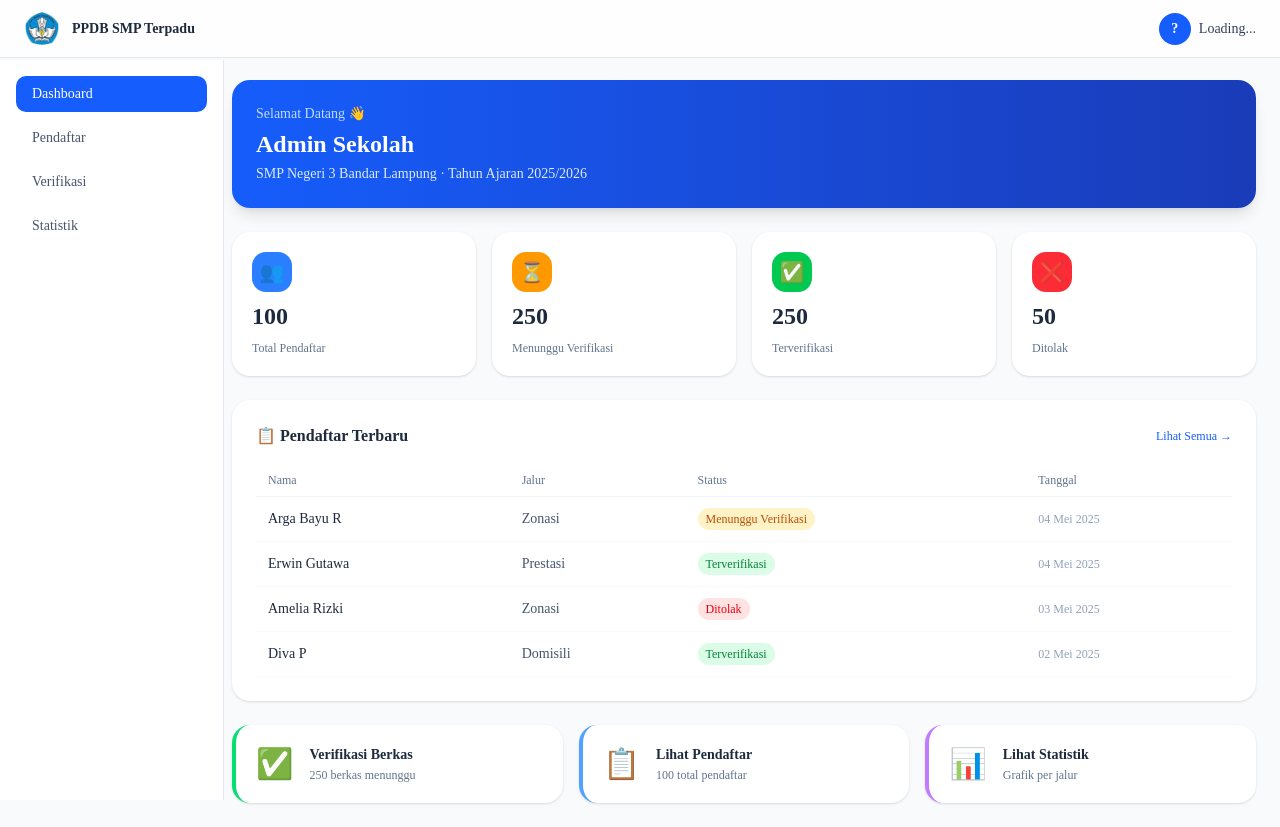
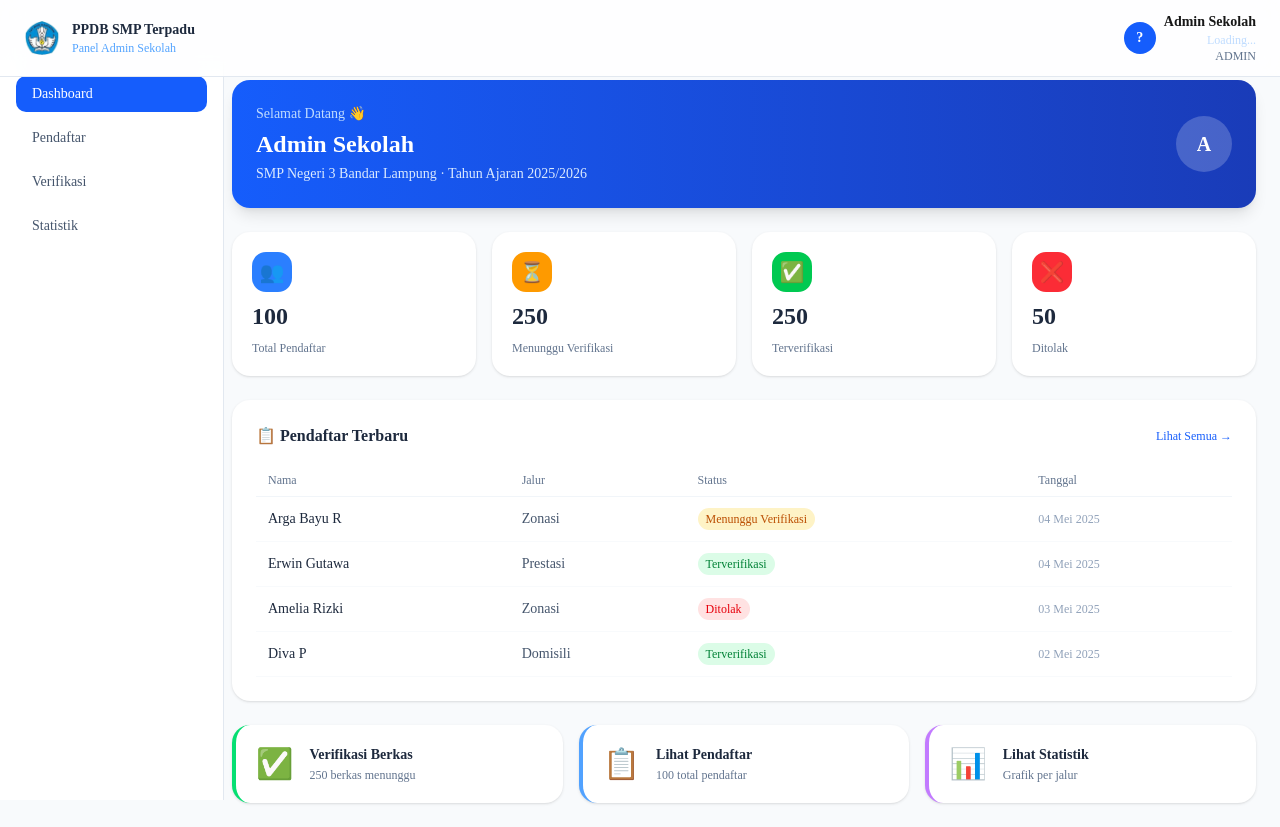
Before and after one commit to argabayu-cloud/ppdb-system, a Next.js app in the folder frontend-ppdb/: page /adminsekolah/dashboard in a window 1280 px wide. Built offline with nearby package versions, Linux system fonts and the light colour scheme; sample sign-in values are in the browser's storage.

Commit message:
feat: implement admin dashboard page and navigation component

```diff
--- a/frontend-ppdb/src/app/adminsekolah/dashboard/page.tsx
+++ b/frontend-ppdb/src/app/adminsekolah/dashboard/page.tsx
@@ -1,56 +1,179 @@
 "use client";
 
+import { useEffect, useState } from "react";
+import { Skeleton } from "@/components/ui/skeleton";
+import { useRouter } from "next/navigation";
+
 const statsData = [
-  { label: "Total Pendaftar", value: 100, icon: "👥", color: "bg-blue-500" },
-  { label: "Menunggu Verifikasi", value: 250, icon: "⏳", color: "bg-amber-500" },
-  { label: "Terverifikasi", value: 250, icon: "✅", color: "bg-green-500" },
-  { label: "Ditolak", value: 50, icon: "❌", color: "bg-red-500" },
+  {
+    label: "Total Pendaftar",
+    value: 100,
+    icon: "👥",
+    color: "bg-blue-500",
+  },
+  {
+    label: "Menunggu Verifikasi",
+    value: 250,
+    icon: "⏳",
+    color: "bg-amber-500",
+  },
+  {
+    label: "Terverifikasi",
+    value: 250,
+    icon: "✅",
+    color: "bg-green-500",
+  },
+  {
+    label: "Ditolak",
+    value: 50,
+    icon: "❌",
+    color: "bg-red-500",
+  },
 ];
 
 const pendaftarTerbaru = [
-  { nama: "Arga Bayu R", jalur: "Zonasi", status: "Menunggu Verifikasi", tanggal: "04 Mei 2025" },
-  { nama: "Erwin Gutawa", jalur: "Prestasi", status: "Terverifikasi", tanggal: "04 Mei 2025" },
-  { nama: "Amelia Rizki", jalur: "Zonasi", status: "Ditolak", tanggal: "03 Mei 2025" },
-  { nama: "Diva P", jalur: "Domisili", status: "Terverifikasi", tanggal: "02 Mei 2025" },
+  {
+    nama: "Arga Bayu R",
+    jalur: "Zonasi",
+    status: "Menunggu Verifikasi",
+    tanggal: "04 Mei 2025",
+  },
+  {
+    nama: "Erwin Gutawa",
+    jalur: "Prestasi",
+    status: "Terverifikasi",
+    tanggal: "04 Mei 2025",
+  },
+  {
+    nama: "Amelia Rizki",
+    jalur: "Zonasi",
+    status: "Ditolak",
+    tanggal: "03 Mei 2025",
+  },
+  {
+    nama: "Diva P",
+    jalur: "Domisili",
+    status: "Terverifikasi",
+    tanggal: "02 Mei 2025",
+  },
 ];
 
 const statusWarna: Record<string, string> = {
   "Menunggu Verifikasi": "bg-amber-100 text-amber-700",
-  "Terverifikasi": "bg-green-100 text-green-700",
-  "Ditolak": "bg-red-100 text-red-600",
+  Terverifikasi: "bg-green-100 text-green-700",
+  Ditolak: "bg-red-100 text-red-600",
 };
 
 export default function AdminDashboardPage() {
+  const router = useRouter();
+
+  const [loading, setLoading] = useState<boolean>(true);
+  const [admin, setAdmin] = useState<any>(null);
+
+  // 🔐 Protect Admin Route + Ambil Admin
+  useEffect(() => {
+    const token = localStorage.getItem("adminToken");
+    const storedAdmin = localStorage.getItem("admin");
+
+    if (!token) {
+      router.push("/admin/login");
+      return;
+    }
+
+    if (storedAdmin) {
+      setAdmin(JSON.parse(storedAdmin));
+    }
+
+    const timer = setTimeout(() => {
+      setLoading(false);
+    }, 1500);
+
+    return () => clearTimeout(timer);
+  }, [router]);
+
   return (
     <div className="flex flex-col gap-6">
       {/* Welcome */}
-      <div className="bg-gradient-to-r from-blue-600 to-blue-800 rounded-2xl p-6 text-white shadow-lg">
-        <p className="text-blue-200 text-sm mb-1">Selamat Datang 👋</p>
-        <h1 className="text-2xl font-bold">Admin Sekolah</h1>
+      {loading ? (
+        <Skeleton className="h-36 w-full rounded-2xl" />
+      ) : (
+        <div className="bg-gradient-to-r from-blue-600 to-blue-800 rounded-2xl p-6 text-white shadow-lg flex items-center justify-between">
+          <div>
+            <p className="text-blue-200 text-sm mb-1">
+              Selamat Datang 👋
+            </p>
+
+            <h1 className="text-2xl font-bold">
+              {admin?.nama || "Admin Sekolah"}
+            </h1>
+
             <p className="text-blue-100 text-sm mt-1">
-          SMP Negeri 3 Bandar Lampung · Tahun Ajaran 2025/2026
+              SMP Negeri 3 Bandar Lampung · Tahun Ajaran
+              2025/2026
             </p>
           </div>
 
+          {/* Avatar */}
+          <div className="w-14 h-14 rounded-full bg-white/20 flex items-center justify-center text-xl font-bold">
+            {admin?.nama
+              ?.split(" ")
+              .map((n: string) => n[0])
+              .join("")
+              .slice(0, 2)
+              .toUpperCase() || "A"}
+          </div>
+        </div>
+      )}
+
       {/* Stats */}
+      {loading ? (
+        <div className="grid grid-cols-2 sm:grid-cols-4 gap-4">
+          {[...Array(4)].map((_, i) => (
+            <Skeleton
+              key={i}
+              className="h-32 w-full rounded-2xl"
+            />
+          ))}
+        </div>
+      ) : (
         <div className="grid grid-cols-2 sm:grid-cols-4 gap-4">
           {statsData.map((stat) => (
-          <div key={stat.label} className="bg-white rounded-2xl shadow p-5 flex flex-col gap-2">
-            <div className={`w-10 h-10 rounded-xl ${stat.color} flex items-center justify-center text-xl`}>
+            <div
+              key={stat.label}
+              className="bg-white rounded-2xl shadow p-5 flex flex-col gap-2"
+            >
+              <div
+                className={`w-10 h-10 rounded-xl ${stat.color} flex items-center justify-center text-xl`}
+              >
                 {stat.icon}
               </div>
-            <p className="text-2xl font-bold text-slate-800">{stat.value}</p>
-            <p className="text-xs text-slate-500">{stat.label}</p>
+
+              <p className="text-2xl font-bold text-slate-800">
+                {stat.value}
+              </p>
+
+              <p className="text-xs text-slate-500">
+                {stat.label}
+              </p>
             </div>
           ))}
         </div>
+      )}
 
       {/* Pendaftar Terbaru */}
+      {loading ? (
+        <Skeleton className="h-80 w-full rounded-2xl" />
+      ) : (
         <div className="bg-white rounded-2xl shadow p-6">
           <div className="flex items-center justify-between mb-4">
-          <h2 className="font-semibold text-slate-800">📋 Pendaftar Terbaru</h2>
-          <a href="/admin/pendaftar"
-            className="text-xs text-blue-600 hover:underline font-medium">
+            <h2 className="font-semibold text-slate-800">
+              📋 Pendaftar Terbaru
+            </h2>
+
+            <a
+              href="/admin/pendaftar"
+              className="text-xs text-blue-600 hover:underline font-medium"
+            >
               Lihat Semua →
             </a>
           </div>
@@ -59,47 +182,114 @@ export default function AdminDashboardPage() {
             <table className="w-full text-sm">
               <thead>
                 <tr className="border-b border-slate-100">
-                <th className="text-left py-2 px-3 text-xs text-slate-500 font-medium">Nama</th>
-                <th className="text-left py-2 px-3 text-xs text-slate-500 font-medium">Jalur</th>
-                <th className="text-left py-2 px-3 text-xs text-slate-500 font-medium">Status</th>
-                <th className="text-left py-2 px-3 text-xs text-slate-500 font-medium">Tanggal</th>
+                  <th className="text-left py-2 px-3 text-xs text-slate-500 font-medium">
+                    Nama
+                  </th>
+
+                  <th className="text-left py-2 px-3 text-xs text-slate-500 font-medium">
+                    Jalur
+                  </th>
+
+                  <th className="text-left py-2 px-3 text-xs text-slate-500 font-medium">
+                    Status
+                  </th>
+
+                  <th className="text-left py-2 px-3 text-xs text-slate-500 font-medium">
+                    Tanggal
+                  </th>
                 </tr>
               </thead>
+
               <tbody>
                 {pendaftarTerbaru.map((p, i) => (
-                <tr key={i} className="border-b border-slate-50 hover:bg-slate-50 transition-colors">
-                  <td className="py-3 px-3 font-medium text-slate-800">{p.nama}</td>
-                  <td className="py-3 px-3 text-slate-600">{p.jalur}</td>
+                  <tr
+                    key={i}
+                    className="border-b border-slate-50 hover:bg-slate-50 transition-colors"
+                  >
+                    <td className="py-3 px-3 font-medium text-slate-800">
+                      {p.nama}
+                    </td>
+
+                    <td className="py-3 px-3 text-slate-600">
+                      {p.jalur}
+                    </td>
+
                     <td className="py-3 px-3">
-                    <span className={`text-xs px-2 py-1 rounded-full font-medium ${statusWarna[p.status]}`}>
+                      <span
+                        className={`text-xs px-2 py-1 rounded-full font-medium ${statusWarna[p.status]}`}
+                      >
                         {p.status}
                       </span>
                     </td>
-                  <td className="py-3 px-3 text-slate-400 text-xs">{p.tanggal}</td>
+
+                    <td className="py-3 px-3 text-slate-400 text-xs">
+                      {p.tanggal}
+                    </td>
                   </tr>
                 ))}
               </tbody>
             </table>
           </div>
         </div>
+      )}
 
       {/* Quick Actions */}
+      {loading ? (
+        <div className="grid grid-cols-1 sm:grid-cols-3 gap-4">
+          {[...Array(3)].map((_, i) => (
+            <Skeleton
+              key={i}
+              className="h-28 w-full rounded-2xl"
+            />
+          ))}
+        </div>
+      ) : (
         <div className="grid grid-cols-1 sm:grid-cols-3 gap-4">
           {[
-          { label: "Verifikasi Berkas", desc: "250 berkas menunggu", href: "/admin/verifikasi", icon: "✅", color: "border-green-400" },
-          { label: "Lihat Pendaftar", desc: "100 total pendaftar", href: "/admin/pendaftar", icon: "📋", color: "border-blue-400" },
-          { label: "Lihat Statistik", desc: "Grafik per jalur", href: "/admin/statistik", icon: "📊", color: "border-purple-400" },
+            {
+              label: "Verifikasi Berkas",
+              desc: "250 berkas menunggu",
+              href: "/admin/verifikasi",
+              icon: "✅",
+              color: "border-green-400",
+            },
+            {
+              label: "Lihat Pendaftar",
+              desc: "100 total pendaftar",
+              href: "/admin/pendaftar",
+              icon: "📋",
+              color: "border-blue-400",
+            },
+            {
+              label: "Lihat Statistik",
+              desc: "Grafik per jalur",
+              href: "/admin/statistik",
+              icon: "📊",
+              color: "border-purple-400",
+            },
           ].map((item) => (
-          <a key={item.label} href={item.href}
-            className={`bg-white rounded-2xl shadow border-l-4 ${item.color} p-5 flex items-center gap-4 hover:shadow-md transition-shadow`}>
-            <span className="text-3xl">{item.icon}</span>
+            <a
+              key={item.label}
+              href={item.href}
+              className={`bg-white rounded-2xl shadow border-l-4 ${item.color} p-5 flex items-center gap-4 hover:shadow-md transition-shadow`}
+            >
+              <span className="text-3xl">
+                {item.icon}
+              </span>
+
               <div>
-              <p className="font-semibold text-slate-800 text-sm">{item.label}</p>
-              <p className="text-xs text-slate-500 mt-0.5">{item.desc}</p>
+                <p className="font-semibold text-slate-800 text-sm">
+                  {item.label}
+                </p>
+
+                <p className="text-xs text-slate-500 mt-0.5">
+                  {item.desc}
+                </p>
               </div>
             </a>
           ))}
         </div>
+      )}
     </div>
   );
 }
--- a/frontend-ppdb/src/components/navbarAdmin.tsx
+++ b/frontend-ppdb/src/components/navbarAdmin.tsx
@@ -1,16 +1,15 @@
 "use client";
 
-import NotificationBell from "./notifikasiBell";
 import Image from "next/image";
 import { useEffect, useState } from "react";
 
 export default function Navbar() {
-  const [user, setUser] = useState<any>(null);
+  const [admin, setAdmin] = useState<any>(null);
 
   useEffect(() => {
-    const storedUser = localStorage.getItem("user");
-    if (storedUser) {
-      setUser(JSON.parse(storedUser));
+    const storedAdmin = localStorage.getItem("admin");
+    if (storedAdmin) {
+      setAdmin(JSON.parse(storedAdmin));
     }
   }, []);
 
@@ -26,16 +25,21 @@ export default function Navbar() {
           className="rounded-lg object-cover"
         />
 
-        <span className="font-semibold text-slate-800 text-sm">
-          PPDB SMP Terpadu
-        </span>
+        <div className="flex flex-col">
+          <span className="font-semibold text-slate-800 text-sm">
+            PPDB SMP Terpadu
+          </span>
+          <span className="text-blue-400 text-xs hidden sm:block">
+            Panel Admin Sekolah
+          </span>
+        </div>
       </div>
 
       {/* RIGHT */}
       <div className="flex items-center gap-2">
         {/* Avatar */}
         <div className="w-8 h-8 rounded-full bg-blue-600 text-white flex items-center justify-center text-sm font-bold">
-          {user?.nama
+          {admin?.nama
             ?.split(" ")
             .map((n: string) => n[0])
             .join("")
@@ -44,9 +48,17 @@ export default function Navbar() {
         </div>
 
         {/* Nama */}
-        <span className="text-sm text-slate-700 hidden sm:block">
-          {user?.nama || "Loading..."}
-        </span>
+        <div className="flex items-center gap-3">
+          <div className="hidden sm:flex flex-col items-end keading-tight">
+            <span className="font-semibold text-sm">Admin Sekolah</span>
+            <span className="text-xs text-blue-200 hidden sm:block">
+              {admin?.nama || "Loading..."}
+            </span>
+            <span className="text-xs text-slate-500 hidden sm:block">
+              {admin?.role.toUpperCase()}
+            </span>
+          </div>
+        </div>
       </div>
     </nav>
   );
```
Lines whose indentation alone changed are shown as unchanged.
